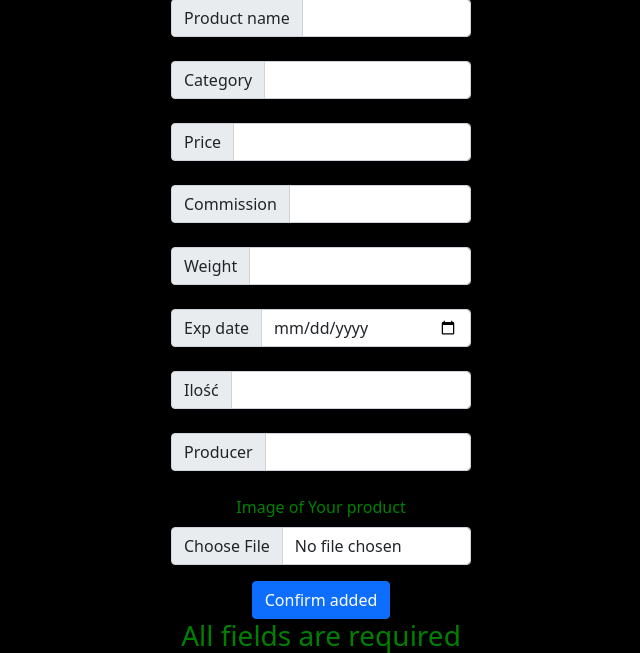
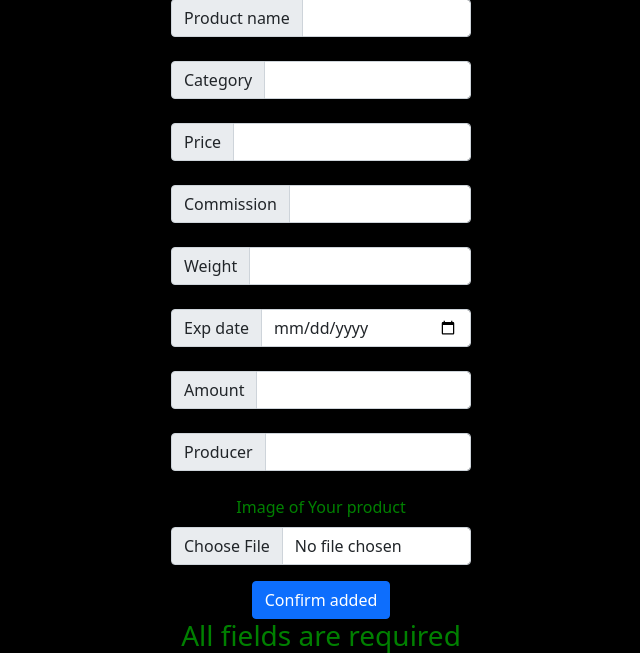
Before and after one commit to infoshareacademy/jpydzr6-potato-code-studio, a Django app: page /add/ in a window 1280 px wide. Shown: the part 129-782 px from the top of the page, without its empty margins (319-959 px from the left). Run offline with Django 5.2, Linux system fonts and the light colour scheme; the visitor is signed in with stand-in values (Sample User, id 1).

Commit message:
fix: change ilość to amount in add_product.html

```diff
--- a/bio_market_store/store/templates/add_product.html
+++ b/bio_market_store/store/templates/add_product.html
@@ -72,7 +72,7 @@
 
     <div class="d-flex justify-content-center">
         <div class="input-group" style="width: 300px;">
-            <span class="input-group-text" id="inputGroup-sizing-lg">Ilość</span>
+            <span class="input-group-text" id="inputGroup-sizing-lg">Amount</span>
             <input type="number" name="amount" class="form-control" aria-label="Sizing example input"
                    aria-describedby="inputGroup-sizing-lg">
         </div>
```
